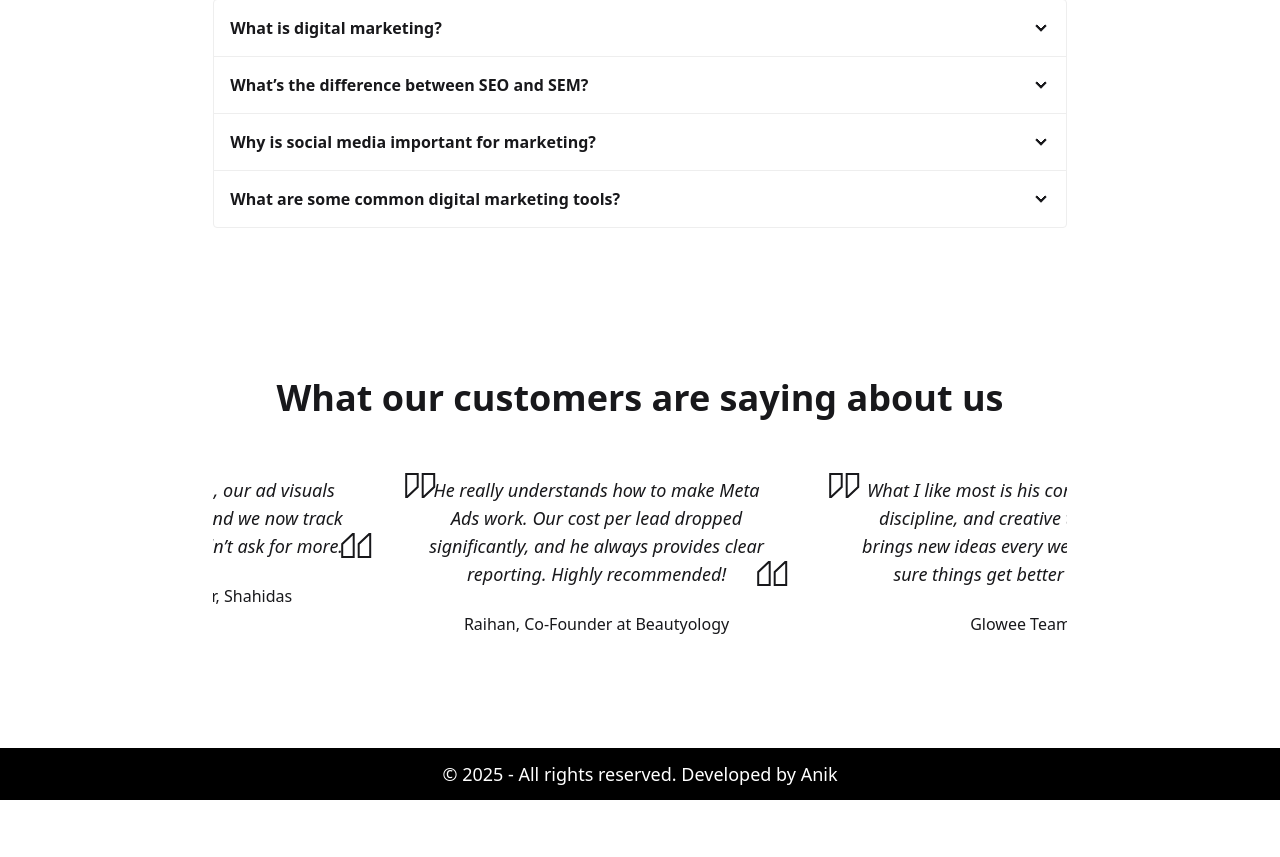
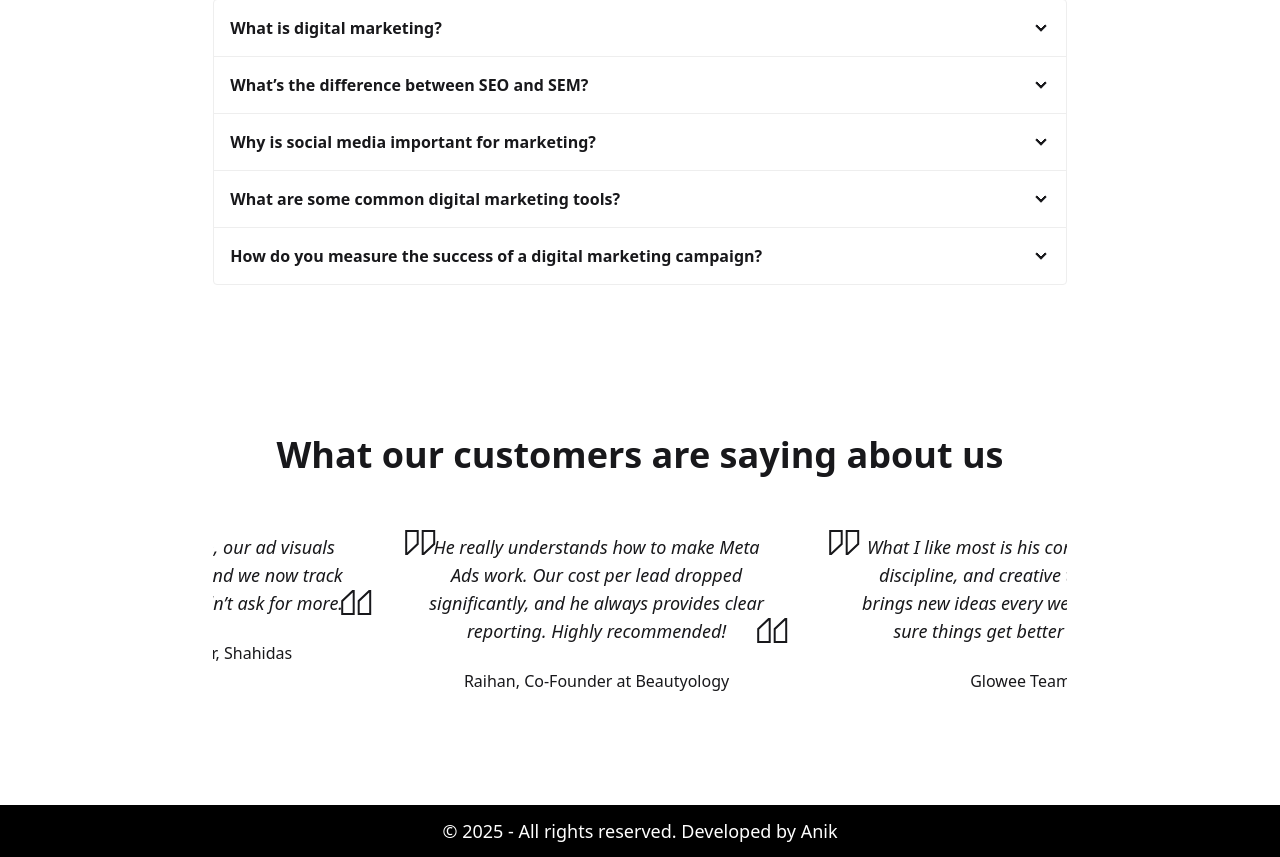
Before and after one commit to mdanikislam/shuvo-portfolio, a React (Vite) app: page / in a window 1280 px wide. Shown: the part 1509-2366 px from the top of the page. Before the commit the page ends 2309 px from the top, so only its background shows below. Built offline with nearby package versions, Linux system fonts and the light colour scheme.

Commit message:
faq question 4

```diff
--- a/src/Components/Faq.jsx
+++ b/src/Components/Faq.jsx
@@ -51,7 +51,23 @@ In short, SEO = free, SEM = paid.
 <p>3.Mailchimp – for email marketing</p>
 
 <p>4.SEMrush / Ahrefs – for SEO research and performance</p>
+          </div>
+        </div>
+        <div className="collapse collapse-arrow join-item border border-base-300">
+          <input type="checkbox" />
+          <div className="collapse-title font-semibold">
+            How do you measure the success of a digital marketing campaign?
+          </div>
+          <div className="collapse-content text-sm">
+            <h2 className="font-bold">Google Analytics – for tracking website traffic</h2>
 
+<p>1.Google Ads – for paid search marketing</p>
+
+<p>2.Facebook Ads Manager – for running social media ads</p>
+
+<p>3.Mailchimp – for email marketing</p>
+
+<p>4.SEMrush / Ahrefs – for SEO research and performance</p>
           </div>
         </div>
       </div>
```
